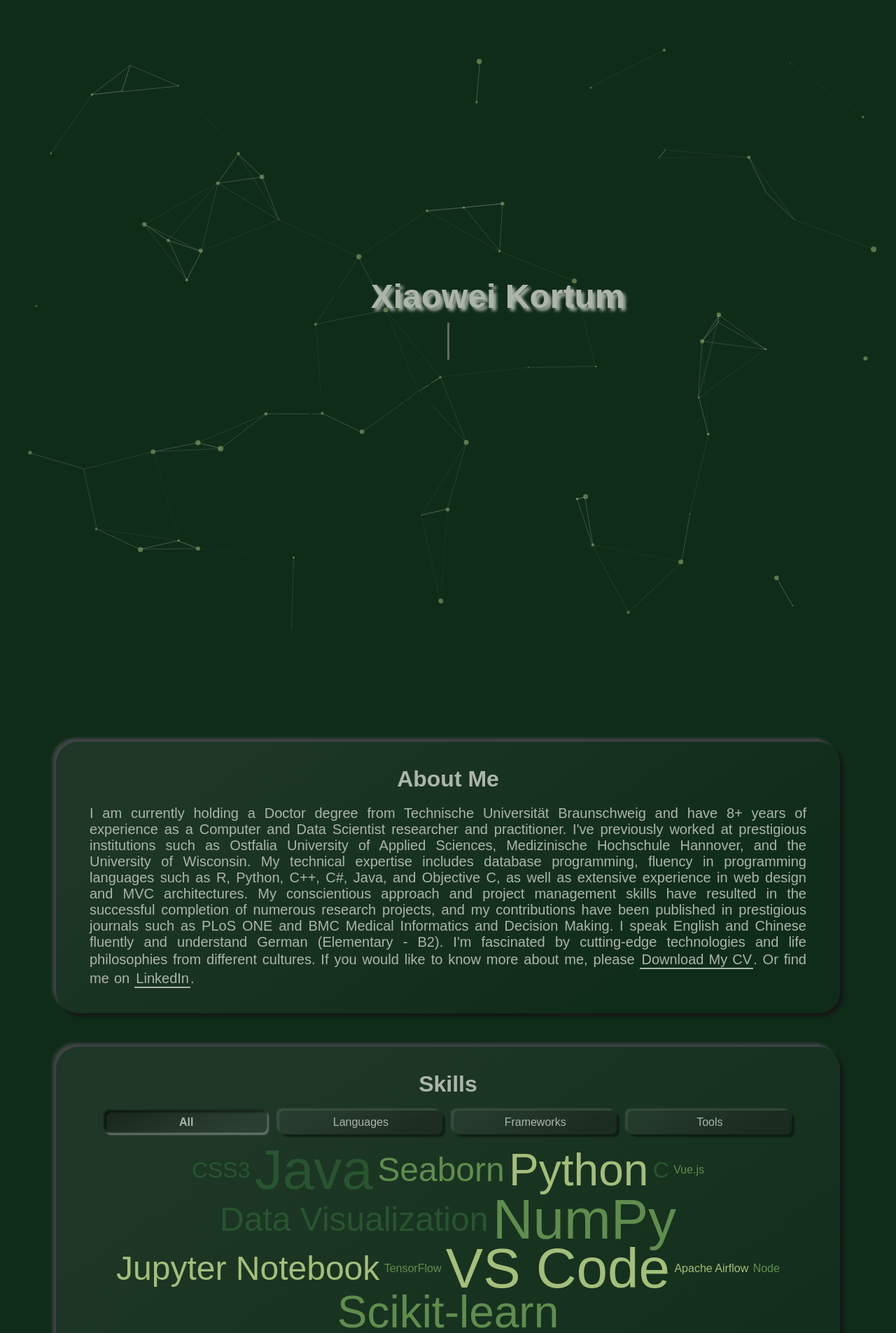
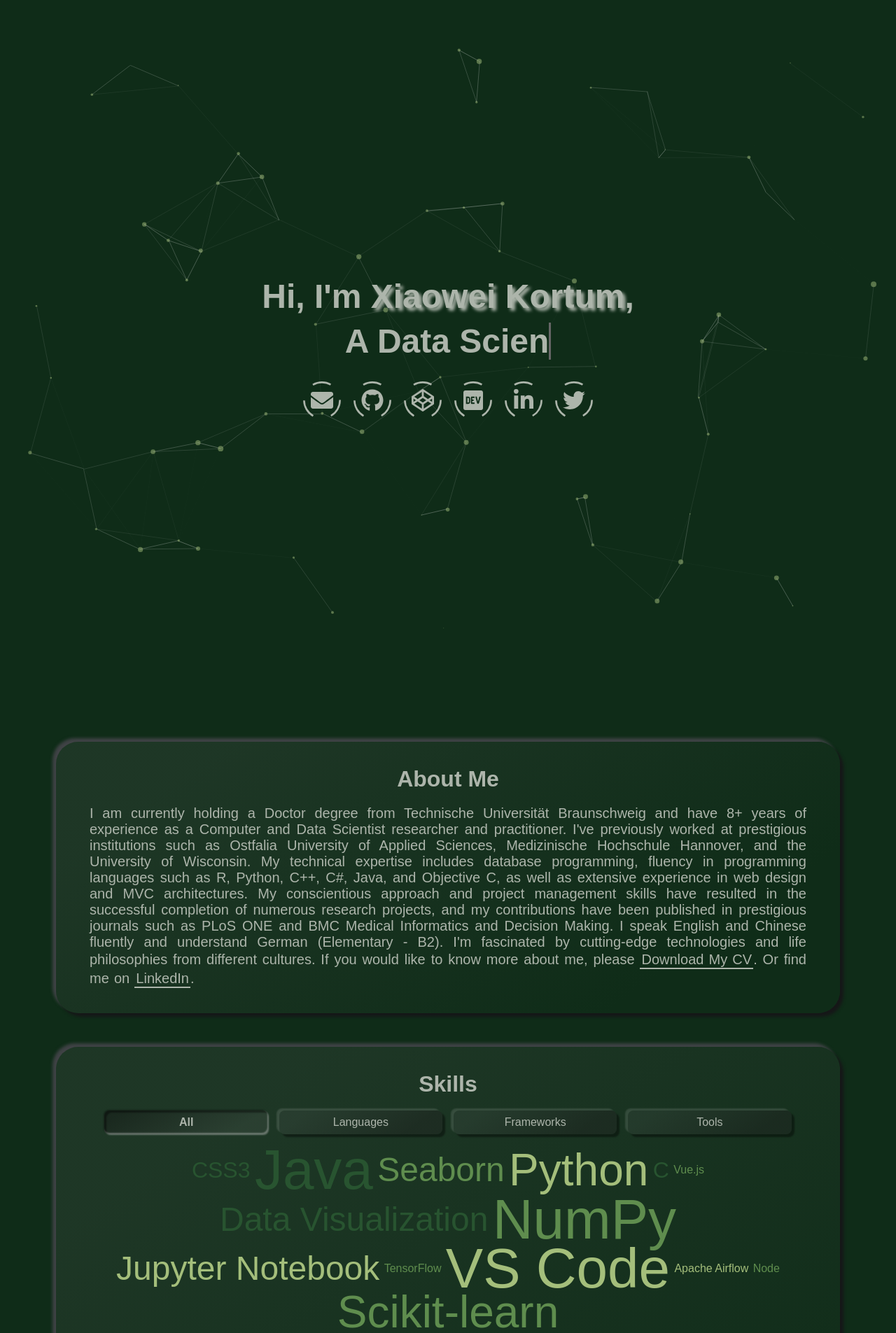
Before and after one commit to xkortum/xkortum.github.io, a Jekyll site: the page built from index.html, in a window 1280 px wide. Shown: the top 1905 px of the page at 70% size. Built offline with Jekyll 4.4.1, drawn with Linux system fonts in a browser that asks for light colours; some web fonts are replaced.

Commit message:
adjust font color and context modification

```diff
--- a/_config.yml
+++ b/_config.yml
@@ -14,7 +14,7 @@ baseurl: ""
 username: Xiaowei Kortum
 # typing_text: This will be typed before 'scroll down for more'.
 # > set this to your job title, e.g. Fullstack Developer
-typing_text: Jekyll Theme
+typing_text: A Data Scientist
 # email: Your E-Mail address for the email button.
 email: xiaoweikortum@yahoo.com
 # For every social button you want to display, set your username or userid
--- a/_includes/landing-page.html
+++ b/_includes/landing-page.html
@@ -5,7 +5,7 @@
     </h1>
     <h1>
       <span id="txt-rotate" data-period="2000"
-        data-rotate='["{{site.typing_text}}", "scroll down for more."]'
+        data-rotate='["{{site.typing_text}}", "scroll down for more information."]'
       >
       </span>
     </h1>
```
Also changed, not shown: assets/css/main.min.css.
